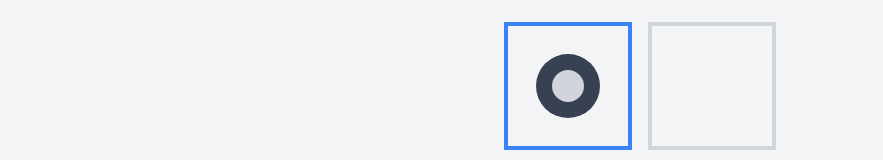
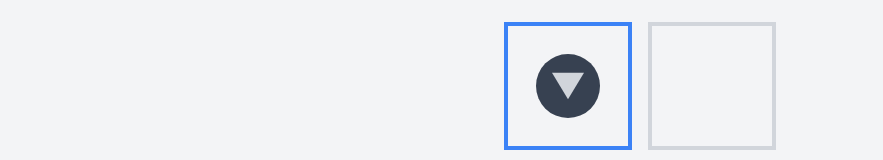
Before and after one commit to tiemouie01/vacuum-cleaner, a Next.js app: page / in a window 1280 px wide. Shown: the part 292-452 px from the top of the page, without its empty margins (0-883 px from the left). Built offline with nearby package versions, Linux system fonts and the light colour scheme.

Commit message:
Update vacuum cleaner design

```diff
--- a/src/components/VacuumCleaner.tsx
+++ b/src/components/VacuumCleaner.tsx
@@ -2,7 +2,11 @@ export default function VacuumCleaner() {
   return (
     <div>
       <div className="w-16 h-16 bg-gray-700 rounded-full flex items-center justify-center">
-        <div className="w-8 h-8 bg-gray-300 rounded-full"></div>
+        <div className="w-8 h-8 transform rotate-180">
+          <svg viewBox="0 0 24 24" className="fill-gray-300">
+            <path d="M12 2L24 22H0L12 2Z" />
+          </svg>
+        </div>
       </div>
     </div>
   );
```
